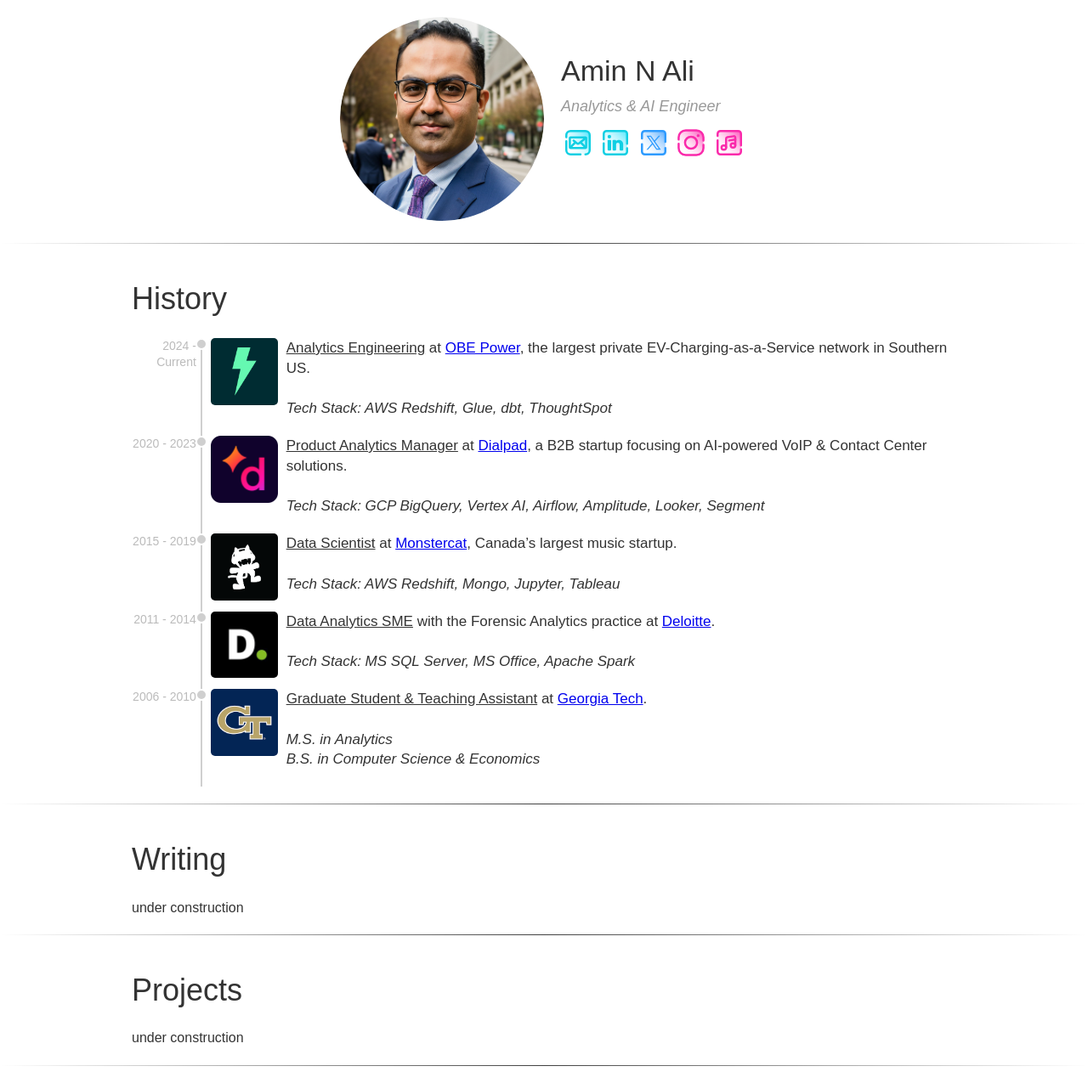
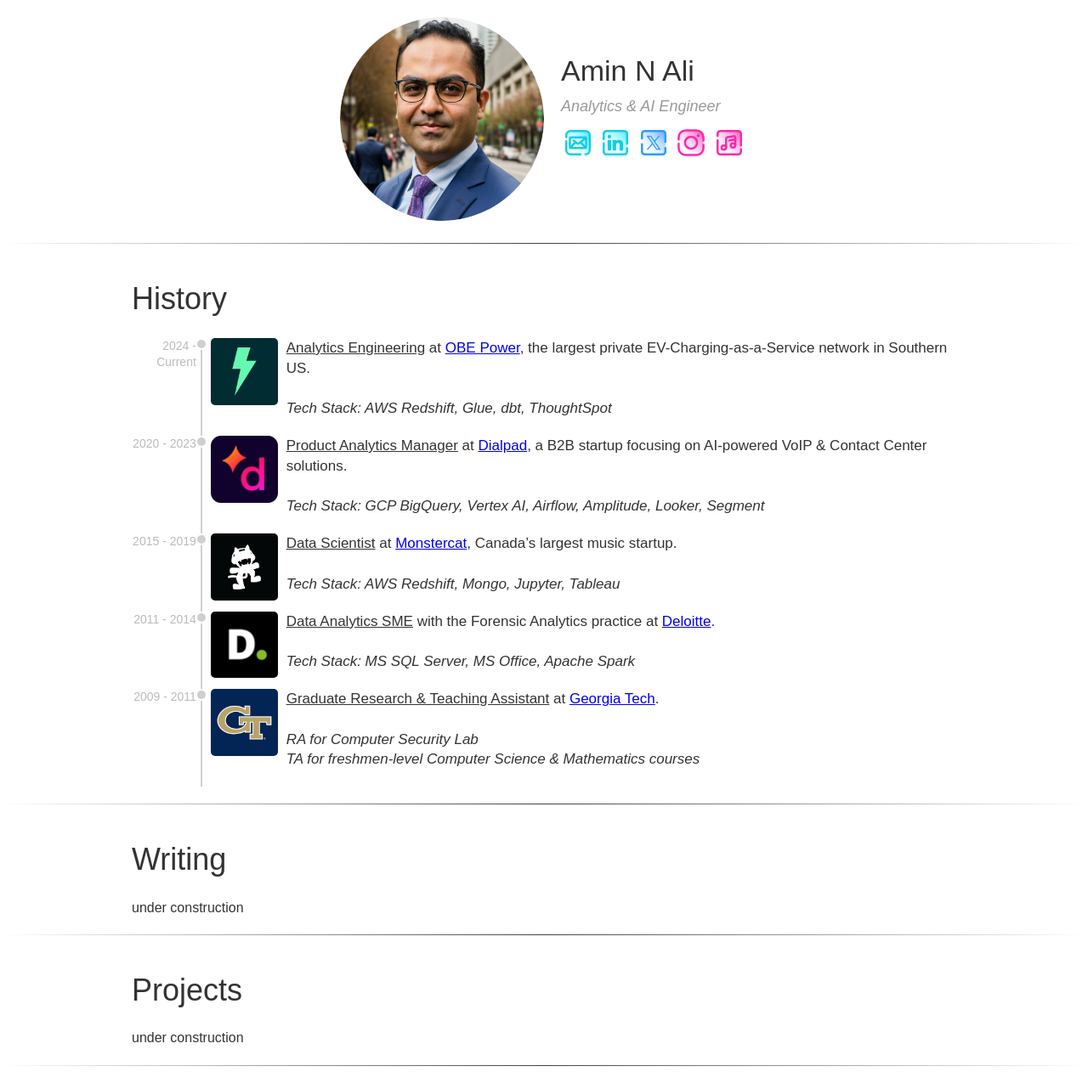
Before and after one commit to aminn04/aminn04.github.io, a Jekyll site: the page built from index.md, in a window 1280 px wide. Shown: the whole page at 85% size. Built offline with Jekyll 4.4.1, drawn with Linux system fonts in a browser that asks for light colours.

Commit message:
Update home_exp.html

```diff
--- a/_includes/home_exp.html
+++ b/_includes/home_exp.html
@@ -70,19 +70,19 @@
 
       <div class="entry row">
         <div class="timespan">
-          2006 - 2010
+          2009 - 2011
         </div>
         <div class="ico">
           <div class="entry-dot"></div>
           <img src="assets/georgiatech.png" />
         </div>
         <div class="desc">
-          <u>Graduate Student & Teaching Assistant</u> at <a href="https://www.gatech.edu/"> Georgia Tech</a>.
+          <u>Graduate Research & Teaching Assistant</u> at <a href="https://www.gatech.edu/"> Georgia Tech</a>.
           <br>
           <br>
-          <em>M.S. in Analytics</em>
+          <em>RA for Computer Security Lab</em>
           <br>
-          <em>B.S. in Computer Science & Economics</em>
+          <em>TA for freshmen-level Computer Science & Mathematics courses</em>
 
           <br>
         </div>
```
